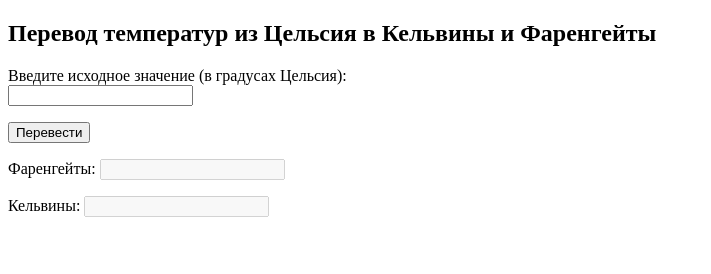
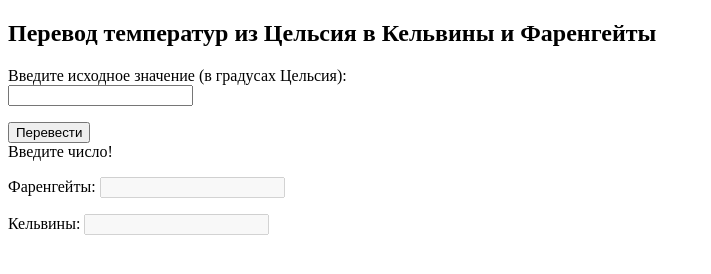
Before and after one commit to slabnin-as/webdev, a plain HTML site: page TemperatureConverter/index.html in a window 1280 px wide. Both pictures are taken after a click on the button "Перевести". Shown: the whole page, without its empty margins (0-711 px from the left). Drawn offline with Linux system fonts and the light colour scheme.

Commit message:
Конвертер температур 1.0.0

```diff
--- a/TemperatureConverter/converter.js
+++ b/TemperatureConverter/converter.js
@@ -4,6 +4,8 @@ document.addEventListener("DOMContentLoaded", function () {
 var celsius = document.getElementById("input-celsius");
 var fahrenheit = document.getElementById("output-fahrenheit");
 var kelvin = document.getElementById("output-kelvin");
+
+var validationMessage = document.getElementById("validation-message");
 
 var button = document.getElementById("convert-button");
 button.addEventListener("click", function(e){
@@ -13,10 +15,11 @@ button.addEventListener("click", function(e){
         celsius.value = "";
         fahrenheit.value = "";
         kelvin.value = "";
-        alert("Введите число!!!");
+        validationMessage.style.display = "block";
         return;
     }
 
+    validationMessage.style.display = "none";
     fahrenheit.value = +inputTemp*9/5 + 32;
     kelvin.value = +inputTemp+273.15;
 });
--- a/TemperatureConverter/index.html
+++ b/TemperatureConverter/index.html
@@ -12,6 +12,7 @@
     </label>
     <p>
         <button type="button" id="convert-button">Перевести</button>
+        <span style="display: none;" id="validation-message">Введите число!</span>
     </p>
     <p><label>Фаренгейты: <input type="text" id="output-fahrenheit" disabled></label></p>
     <p><label>Кельвины: <input type="text" id="output-kelvin" disabled></label></p>
```
